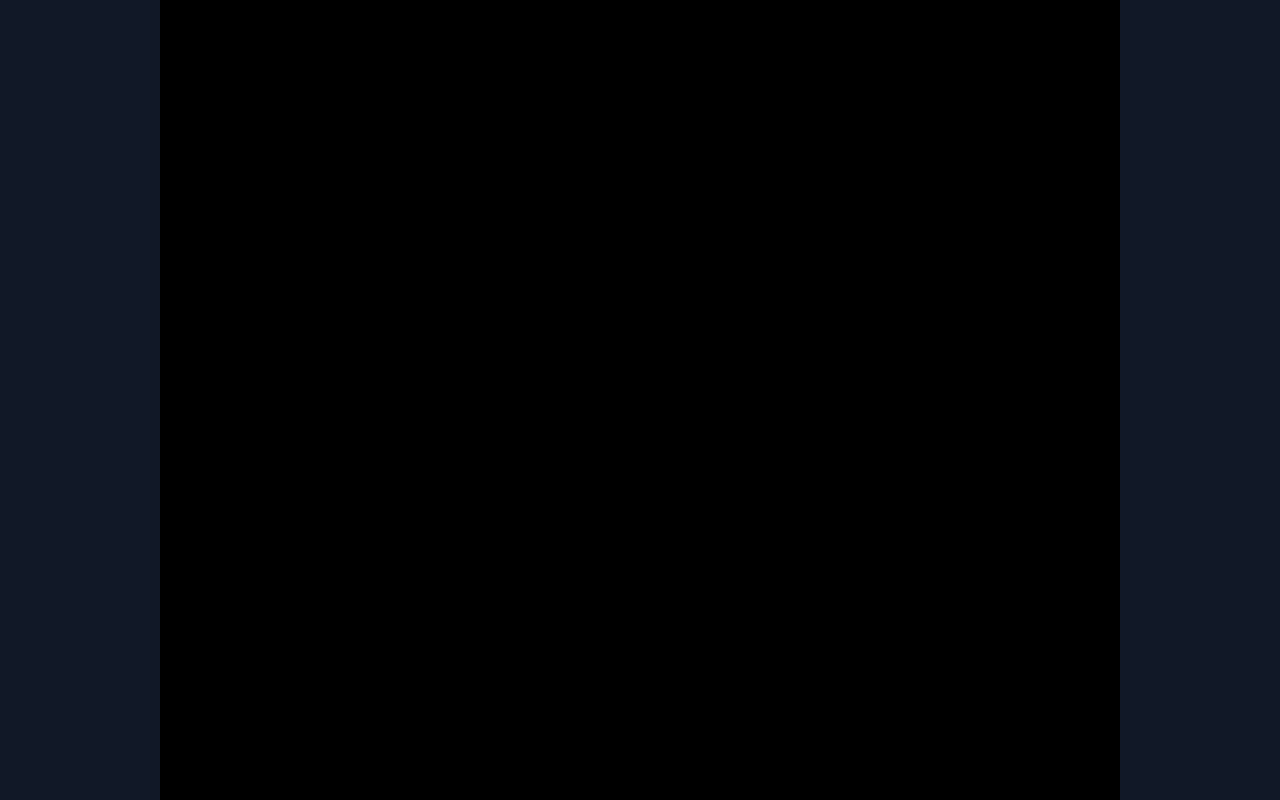
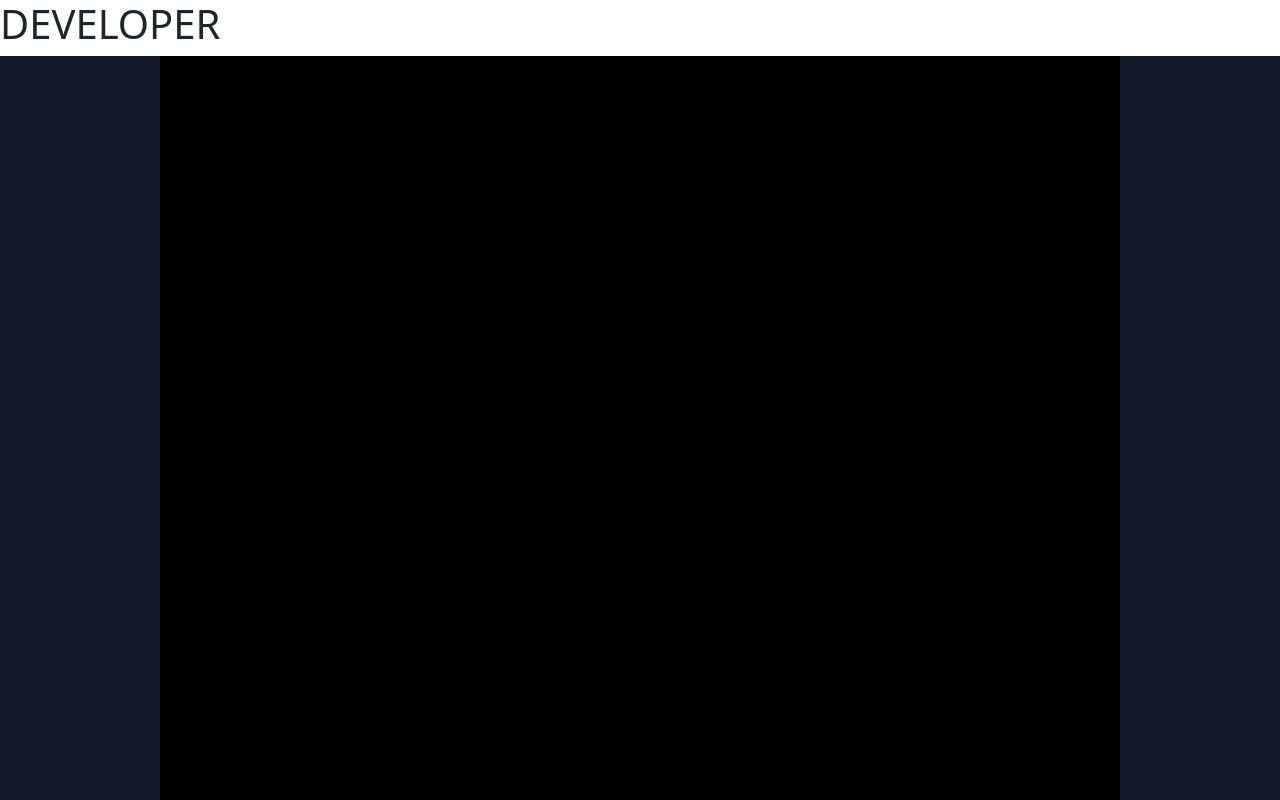
Before and after one commit to andrefsilveira1/react-portfolio, a React (Create React App) app: page / in a window 1280 px wide. Shown: the top 800 px of the page. Built offline with nearby package versions, Linux system fonts and the light colour scheme.

Commit message:
creating develop branch

```diff
--- a/src/App.js
+++ b/src/App.js
@@ -4,6 +4,9 @@ import LandPage from "./pages/home";
 function App() {
   return (
     <div className="App">
+      <h1>
+        DEVELOPER
+      </h1>
       <LandPage/>
     </div>
   );
```
